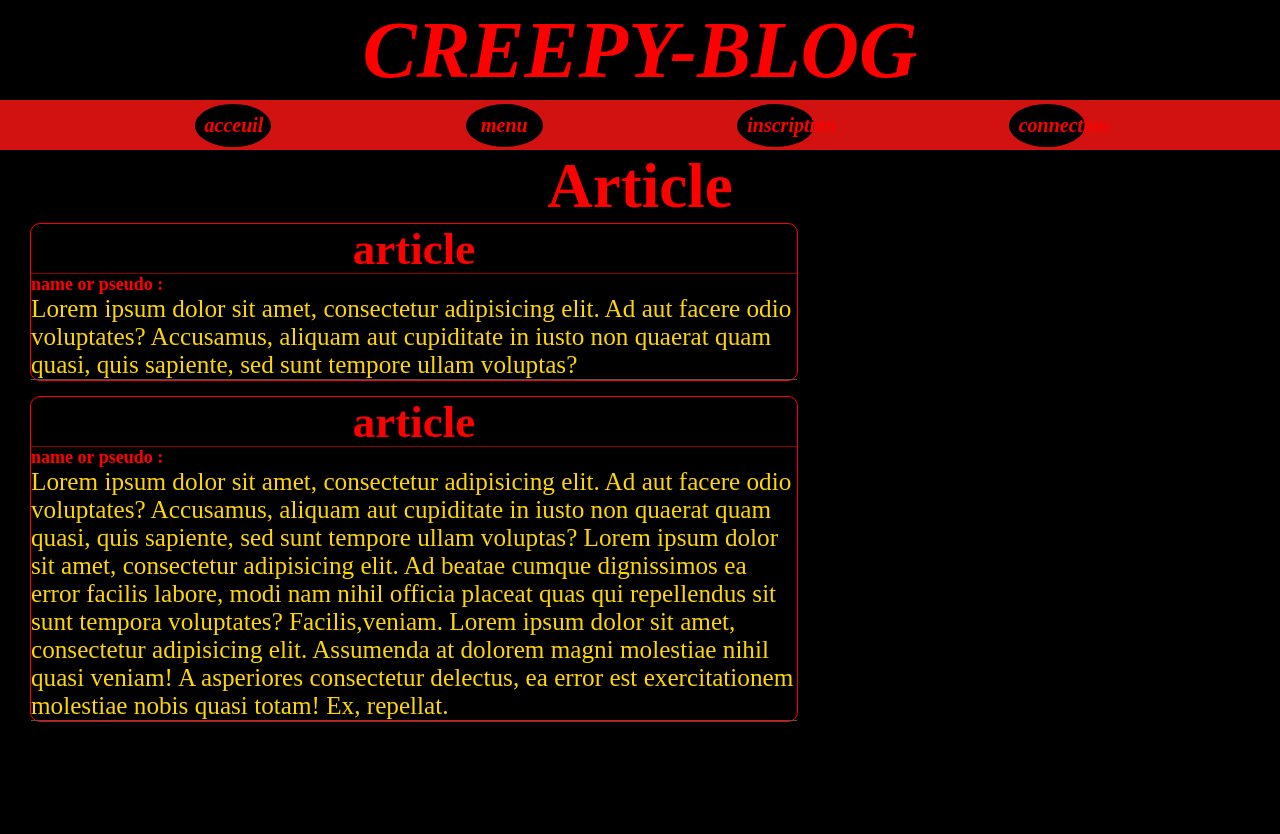
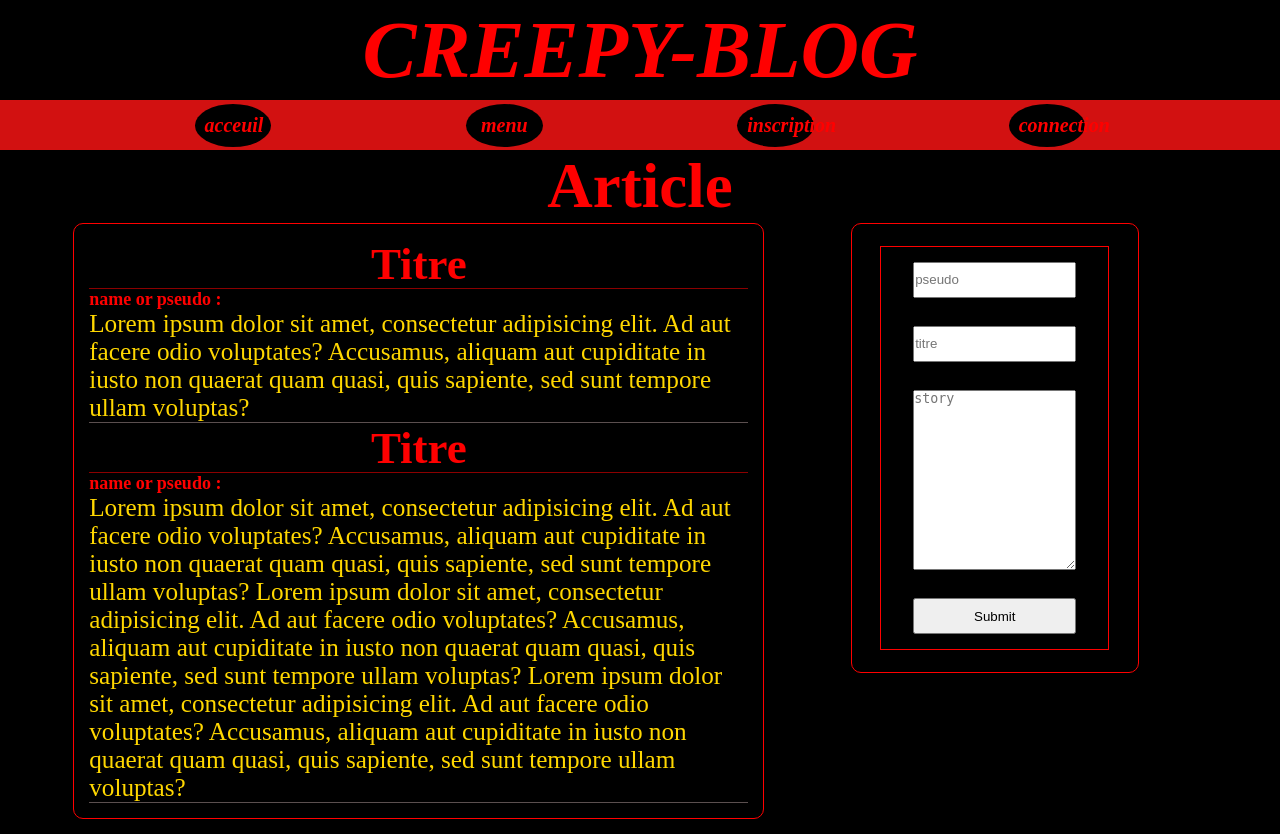
Before and after one commit to Eby-sam/projet_perso, a PHP site: page /View/_partials/article.php in a window 1280 px wide. Before the commit the page ends 722 px from the top, so only its background shows below. Run offline with PHP 8.4, Linux system fonts and the light colour scheme; some libraries are stand-ins or nearby versions.

Commit message:
Article en cours

```diff
--- a/View/_partials/article.php
+++ b/View/_partials/article.php
@@ -4,38 +4,63 @@
 <h2>Article</h2>
 
     <div class="containerArt">
+        <div class="containerArticle">
+            <div class="artAticle">
                 <div class="artTitle">
-            <h3>article</h3>
+                    <h3>Titre</h3>
                 </div>
-        <div class="artAticle">
                 <h4>name or pseudo :</h4>
-
                 <p>
                     Lorem ipsum dolor sit amet, consectetur adipisicing elit. Ad aut facere odio voluptates?
                     Accusamus, aliquam aut cupiditate in iusto non quaerat quam quasi, quis sapiente, sed sunt tempore ullam
                     voluptas?
                 </p>
             </div>
+            <div class="artAticle">
+                <div class="artTitle">
+                    <h3>Titre</h3>
                 </div>
-    <div class="containerArt">
-        <div class="artTitle">
-            <h3>article</h3>
-        </div>
-        <div class="artAticle">
                 <h4>name or pseudo :</h4>
-
                 <p>
                     Lorem ipsum dolor sit amet, consectetur adipisicing elit. Ad aut facere odio voluptates?
                     Accusamus, aliquam aut cupiditate in iusto non quaerat quam quasi, quis sapiente, sed sunt tempore ullam
                     voluptas?
-                Lorem ipsum dolor sit amet, consectetur adipisicing elit. Ad beatae cumque dignissimos ea error facilis
-                labore, modi nam nihil officia placeat quas qui repellendus sit sunt tempora voluptates? Facilis,veniam.
-                Lorem ipsum dolor sit amet, consectetur adipisicing elit. Assumenda at dolorem magni molestiae nihil
-                quasi veniam! A asperiores consectetur delectus, ea error est exercitationem molestiae nobis quasi
-                totam! Ex, repellat.
+                    Lorem ipsum dolor sit amet, consectetur adipisicing elit. Ad aut facere odio voluptates?
+                    Accusamus, aliquam aut cupiditate in iusto non quaerat quam quasi, quis sapiente, sed sunt tempore ullam
+                    voluptas?
+                    Lorem ipsum dolor sit amet, consectetur adipisicing elit. Ad aut facere odio voluptates?
+                    Accusamus, aliquam aut cupiditate in iusto non quaerat quam quasi, quis sapiente, sed sunt tempore ullam
+                    voluptas?
                 </p>
             </div>
+            <?php
+
+            ?>
         </div>
+        <div class="containerform">
+            <form action="/Modele/Manager/articleM.php" method="post" id="formArt">
+                <div class="divArea">
+                    <input type="text" class="inputArt" placeholder="pseudo" >
+                </div>
+                <div class="divArea">
+                    <input type="text" class="inputArt" placeholder="titre">
+                </div>
+                <div class="divArea">
+                    <textarea id="textArt" name="story" placeholder="story"></textarea>
+                </div>
+                <div class="divArea">
+                    <input type="submit" class="inputArt">
+                </div>
+
+
+
+
+            </form>
+        </div>
+
+
+    </div>
+
 
 
 
--- a/View/_partials/galerie.php
+++ b/View/_partials/galerie.php
@@ -3,9 +3,8 @@
     require_once $_SERVER['DOCUMENT_ROOT'] . '/Classes/DB.php';
     require_once $_SERVER['DOCUMENT_ROOT'] . '/View/_partials/pic/uploadImage.php';
     use MinichatProjet\Classes\DB;
-use MinichatProjet\Entity\pic;
+?>
 
-?>
 <h5> Galerie d'image </h5>
 
 <div id="galerieForm">
--- a/View/_partials/pic/uploadImage.php
+++ b/View/_partials/pic/uploadImage.php
@@ -25,10 +25,10 @@ function getRandomName(String $nameRan): string {
 
 if (isset($_FILES["img"]) && $_FILES["img"]["error"] === 0) {
 
-    $allowedMimeType = ['text/plain', 'image/jpeg', 'image/jpg'];
+    $allowedMimeType = ['text/plain', 'image/jpeg', 'image/jpg', 'image/png'];
     if(in_array($_FILES['img']['type'], $allowedMimeType)) {
 
-        $maxSize = 8 * 4096 * 4096; // = 8 mo
+        $maxSize = 8 * 4096 * 4096;   // = 8 mo max
         if((int)$_FILES['img']['size'] <= $maxSize) {
 
             $tmp_name = $_FILES['img']["tmp_name"];
--- a/assets/css/style.css
+++ b/assets/css/style.css
@@ -389,14 +389,23 @@ h6 {
 }
 
 .containerArt {
-    width: 60%;
-    border: 1px solid red;
-    border-radius: 10px;
+    width: 90%;
     color: red;
     margin-left: 30px;
     float: left;
     padding-top: -15px;
     margin-bottom: 15px;
+    display: flex;
+    flex-direction: row;
+    justify-content: space-around;
+}
+
+.containerArticle {
+    width: 60%;
+    border: 1px solid red;
+    border-radius: 10px;
+    padding : 15px;
+
 }
 
 .artTitle {
@@ -504,7 +513,6 @@ h5 {
     padding: 5px;
     background-size: contain;
     background-repeat: no-repeat;
-
 }
 
 .fileDiv {
@@ -518,3 +526,40 @@ h5 {
     border-radius: 5px;
     margin: 6px;
 }
+
+.containerform {
+    width: 25%;
+    height: 25rem;
+    border: 1px solid red;
+    border-radius: 10px;
+    display: flex;
+    justify-content: center;
+    align-items: center;
+}
+#formArt {
+    display: flex;
+    flex-direction: column;
+    justify-content: space-between;
+    align-items: center;
+    border: 1px solid red;
+    height: 90%;
+    width: 80%;
+}
+
+.divArea {
+    width: 90%;
+    margin: auto;
+    display: flex;
+    justify-content: center;
+    align-items: center;
+}
+
+.inputArt {
+    width: 80%;
+    height: 2rem;
+}
+
+#textArt {
+    width: 80%;
+    height: 10rem;
+}
```
Also changed, not shown: Modele/Entity/article.php (+83 -0 lines), Modele/Manager/articleM.php (+18 -0 lines). Lines whose indentation alone changed are shown as unchanged.
